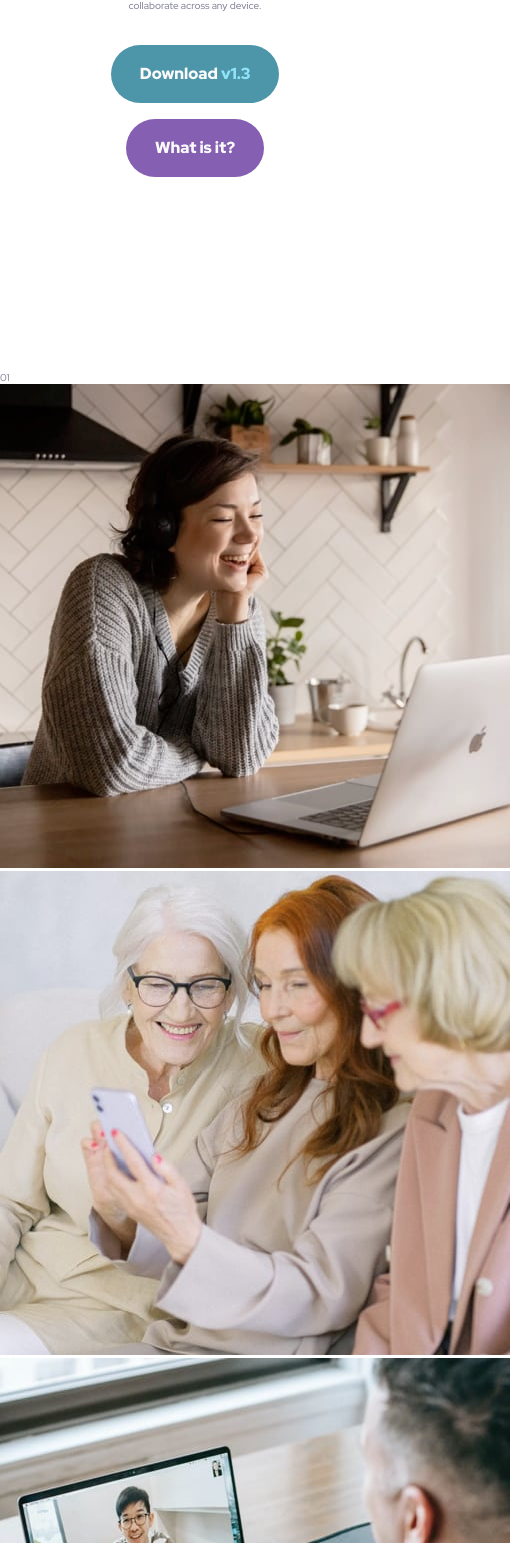
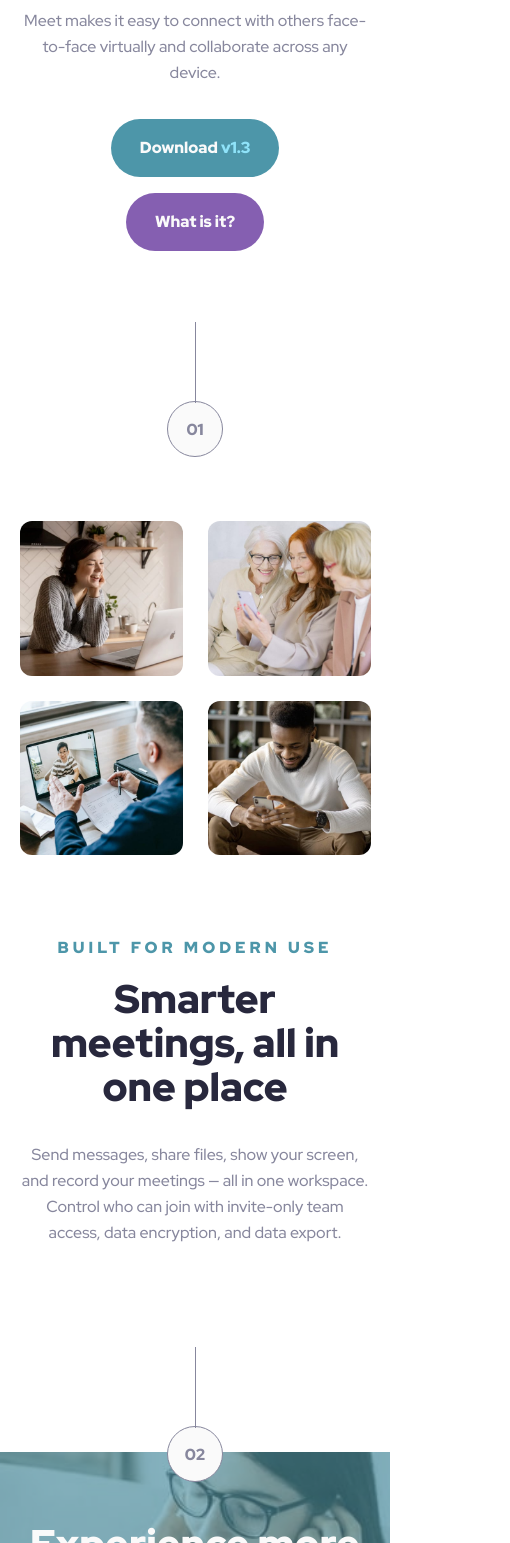
Before and after one commit to zDevtutor/meet-landing-page, a website: page index.html in a window 390 px wide. Shown: the part 457-2000 px from the top of the page, 510 px wide, since content can reach past the window. Drawn offline with Linux system fonts and the light colour scheme.

Commit message:
Style: the rest of page regular and responsive

```diff
--- a/sass/_base.scss
+++ b/sass/_base.scss
@@ -67,7 +67,7 @@ a {
 }
 
 // Utility Classes
-.pargraph {
+.paragraph {
 	font-size: 1.8rem;
 	font-weight: 500;
 	line-height: 2.6rem;
@@ -80,3 +80,7 @@ a {
 .u-margin-bottom-l {
 	margin-bottom: 3.3rem;
 }
+
+.u-margin-bottom-s {
+	margin-bottom: 1.6rem;
+}
--- a/sass/_components.scss
+++ b/sass/_components.scss
@@ -13,6 +13,26 @@
 		font-size: 4rem;
 		line-height: 4.4rem;
 	}
+}
+
+.heading-secondary {
+	font-weight: 900;
+	font-size: 4rem;
+	line-height: 4.4rem;
+	color: $color-tertiary-dark;
+
+	&--white {
+		color: $color-white;
+	}
+}
+
+.heading-tertiary {
+	font-weight: 900;
+	font-size: 1.6rem;
+	line-height: 2.6rem;
+	letter-spacing: 0.4rem;
+	color: $color-primary-dark;
+	text-transform: uppercase;
 }
 
 .btn {
@@ -54,17 +74,52 @@
 	}
 }
 
+.number-seperator {
+	width: 5.6rem;
+	height: 5.6rem;
+	margin: auto;
+	margin-top: 15rem;
+	display: flex;
+	justify-content: center;
+	align-items: center;
+	position: relative;
+	font-size: 1.6rem;
+	font-weight: bold;
+	background-color: $color-white;
+	border: 1px solid $color-tertiary-light;
+	border-radius: 50%;
+
+	&::before {
+		content: '';
+		width: 0.1rem;
+		margin: 0 auto;
+		height: 8.1rem;
+		background-color: $color-tertiary-light;
+		position: absolute;
+		top: -8rem;
+	}
+
+	&--overlay {
+		background-color: $color-white;
+		position: relative;
+		top: 3rem;
+		z-index: 111;
+	}
+}
+
+// Main Style
+
 .logo {
 	width: 11.9rem;
 	height: 2.8rem;
 	margin: 8rem auto;
 
 	@include respond(tab-port) {
-		margin: 6rem auto;
+		margin-top: 6rem;
 	}
 
 	@include respond(phone) {
-		margin: 5rem auto;
+		margin-top: 5rem;
 	}
 }
 
@@ -76,20 +131,21 @@
 
 	@include respond(tab-port) {
 		flex-direction: column;
-		height: 100rem;
+		height: 60rem;
 	}
 
 	@include respond(phone) {
 		flex-direction: column;
-		height: 70rem;
+		height: 55rem;
 	}
 
 	&__content {
 		flex-basis: 40%;
 
-		@include respond(phone) {
+		@include respond(tab-port) {
 			max-width: $max-width-small;
 			margin: auto;
+			margin-top: 4rem;
 		}
 	}
 
@@ -106,10 +162,14 @@
 			content: '';
 			background: url(../images/image-hero-responsive.png);
 			background-position: center;
-			background-size: contain;
+			background-size: auto;
 			background-repeat: no-repeat;
 			flex-basis: 100%;
 			margin: 0;
+		}
+
+		@include respond(phone) {
+			background-size: cover;
 		}
 	}
 
@@ -125,7 +185,7 @@
 		@include respond(tab-port) {
 			content: '';
 			background: none;
-			flex-basis: 100%;
+			flex-basis: auto;
 			margin: 0;
 		}
 	}
@@ -147,3 +207,92 @@
 		}
 	}
 }
+
+// GALLARY SECTION
+.gallary {
+	max-width: $max-width-small;
+	margin: auto;
+	text-align: center;
+	display: grid;
+	grid-template-columns: repeat(4, 1fr);
+	margin-top: 6.4rem;
+	margin-bottom: 8rem;
+	column-gap: 1.1rem;
+
+	&__img {
+		width: 100%;
+		border-radius: 1.2rem;
+	}
+
+	@include respond(phone) {
+		grid-template-columns: repeat(2, 1fr);
+		column-gap: 2.5rem;
+		row-gap: 2.5rem;
+	}
+}
+
+// DETAILS SECTION
+.details {
+	max-width: 35%;
+	margin: auto;
+	text-align: center;
+
+	@include respond(phone) {
+		max-width: $max-width-small;
+	}
+}
+
+// FOOTER SECTION
+.footer {
+	position: relative;
+	background: url(../images/image-footer.jpg);
+	background-repeat: no-repeat;
+	background-size: cover;
+	background-position: center;
+	padding: 11.6rem 0;
+	color: $color-white;
+	z-index: 1;
+
+	@include respond(phone) {
+		padding: 7rem 0;
+	}
+
+	&::after {
+		content: '';
+		position: absolute;
+		width: 100%;
+		height: 100%;
+		top: 0;
+		left: 0;
+		background-color: rgba(77, 150, 168, 0.6);
+		z-index: -1;
+	}
+
+	&__content {
+		max-width: $max-width-small;
+		margin: auto;
+		display: flex;
+		justify-content: space-between;
+		align-items: center;
+
+		& > *:not(:last-child) {
+			@include respond(phone) {
+				margin-bottom: 4rem;
+			}
+		}
+
+		@include respond(phone) {
+			display: block;
+			text-align: center;
+		}
+
+		& > * {
+			flex: 0 0 33%;
+		}
+	}
+
+	&__button {
+		text-align: center;
+		flex: 0 0 20%;
+	}
+}
```
Also changed, not shown: assets/styles/main.css.
